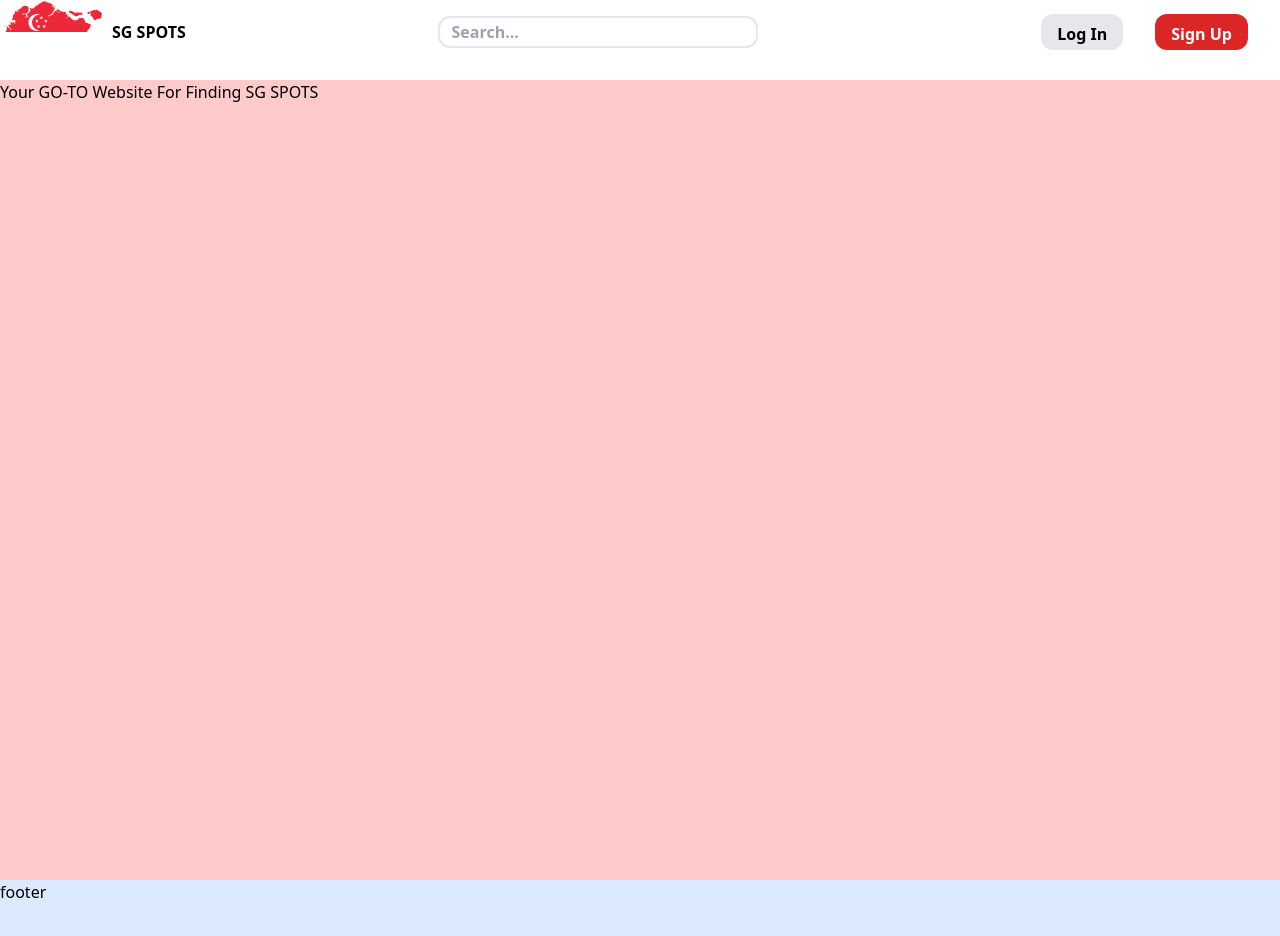
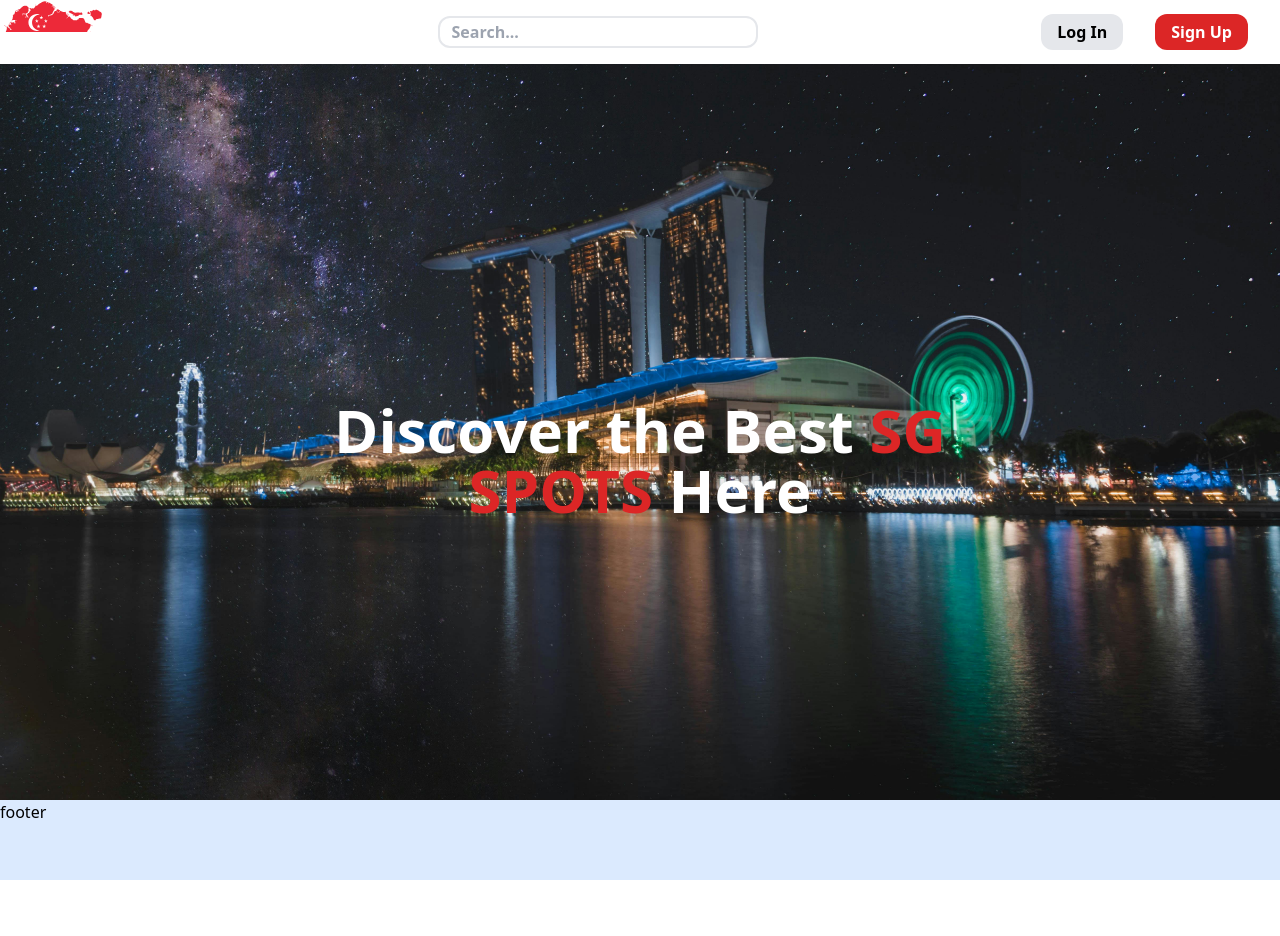
Before and after one commit to Sprou-t/SG-Spots, a React (Vite) app in the folder frontend/: page / in a window 1280 px wide. Shown: the top 936 px of the page. After the commit the page ends 880 px from the top, so only its background shows below. Built offline with nearby package versions, Linux system fonts and the light colour scheme.

Commit message:
partially done with landing page. still need to add the instructions for what users can do below

```diff
--- a/frontend/src/App.jsx
+++ b/frontend/src/App.jsx
@@ -5,11 +5,14 @@ import Footer from "./components/footer.jsx";
 
 const App = () => {
 	const [counter, setCounter] = useState(0);
-	console.log('wats up')
+	console.log('App loaded')
 
 	return (
-		<div className="container h-full w-full mt-20">
+		<div className="container h-full w-full">
+
 			<Navbar />
+
+
 			<Landing />
 			<Footer />
 		</div>
--- a/frontend/src/components/navbar.jsx
+++ b/frontend/src/components/navbar.jsx
@@ -6,12 +6,12 @@ import { Link } from "react-router-dom";
 const Navbar = () => {
   return (
 
-    <div className="fixed scroll-m-0 top-0 font-bold w-screen flex flex-col md:flex-row space-y-2 md:space-y-0 justify-between items-center bg-transparent hover:bg-white">
+    <div className="fixed scroll-m-0 top-0 font-bold w-screen flex flex-col md:flex-row space-y-2 md:space-y-0 justify-between items-center backdrop-filter backdrop-blur-lg bg-opacity-30  hover:bg-white">
 
       {/* Logo and Text Linking to Homepage */}
       <Link to="/" className="flex gap-2 items-center">
         <img src={logo} alt="SG SPOTS" className="h-16 rounded-lg" />
-        <span>SG SPOTS</span>
+        <span className='text-white'>SG SPOTS</span>
       </Link>
 
       {/* Searchbox Component */}
@@ -21,12 +21,12 @@ const Navbar = () => {
       <div className="flex p-8 gap-8 h-16 items-center">
 
         {/* Log In Button */}
-        <Link to="/login" className="h-9 bg-gray-200 text-black font-bold rounded-xl px-4 py-2">
+        <Link to="/login" className="items-center inline-flex h-9 bg-gray-200 text-black font-bold rounded-xl px-4 py-2">
           Log In
         </Link>
 
         {/* Sign Up Button */}
-        <Link to="/signup" className="inline-flex h-9 bg-red-600 text-white font-bold rounded-xl px-4 py-2">
+        <Link to="/signup" className="  items-center inline-flex h-9 bg-red-600 text-white font-bold rounded-xl px-4 py-2">
           Sign Up
         </Link>
 
--- a/frontend/src/pages/landing.jsx
+++ b/frontend/src/pages/landing.jsx
@@ -1,4 +1,5 @@
 import React from "react";
+import mainImage from "../assets/images/pexels-alaric-sim-380461-1029188.jpg"
 
 /* TODO: main section
 1. follow the webpage
@@ -7,10 +8,11 @@ import React from "react";
 
 */
 const Main = () => {
-	console.log("loaded");
+	console.log("landing page loaded");
 	return (
-		<div className=" bg-red-200 h-screen w-screen">
-			Your GO-TO Website For Finding SG SPOTS
+		<div className="flex bg-red-200 h-screen w-screen">
+			<img src={mainImage} className="w-full" />
+			<div className="text-white absolute top-1/2 left-1/2 -translate-x-1/2 text-6xl text-center font-semibold">Discover the Best <span className="text-red-600">SG SPOTS</span> Here</div>
 		</div>
 	);
 }
```
